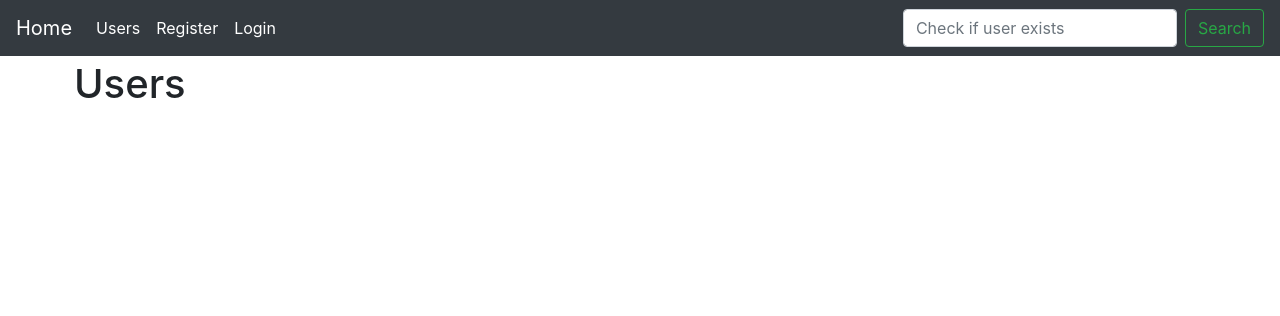
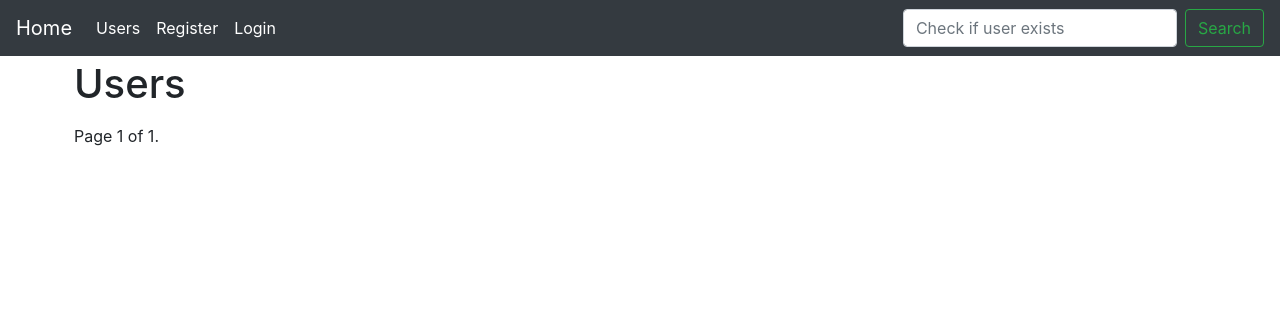
Before and after one commit to CharbelTabet/django-user-auth-starter-aoo, a Django app: page /users/ in a window 1280 px wide. Shown: the top 316 px of the page. Run offline with Django 3.2, Linux system fonts and the light colour scheme; some libraries are stand-ins or nearby versions.

Commit message:
Added paginator

```diff
--- a/app/views.py
+++ b/app/views.py
@@ -53,6 +53,8 @@
 class users(ListView):
     template_name = "users.html"
     model = User
+    paginate_by = 1
+
 
 class results(View):
     template_name = "results.html"
--- a/core/templates/users.html
+++ b/core/templates/users.html
@@ -9,5 +9,23 @@
             {% empty %}
         {% endfor %}
     </ul>
+    <div class="pagination">
+        <span class="step-links">
+            {% if page_obj.has_previous %}
+                <a href="?page=1">&laquo; first</a>
+                <a href="?page={{ page_obj.previous_page_number }}">previous</a>
+            {% endif %}
+
+            <span class="current">
+                Page {{ page_obj.number }} of {{ page_obj.paginator.num_pages }}.
+            </span>
+
+            {% if page_obj.has_next %}
+                <a href="?page={{ page_obj.next_page_number }}">next</a>
+                <a href="?page={{ page_obj.paginator.num_pages }}">last &raquo;</a>
+            {% endif %}
+        </span>
+    </div>
+
 
 {% endblock %}
```
